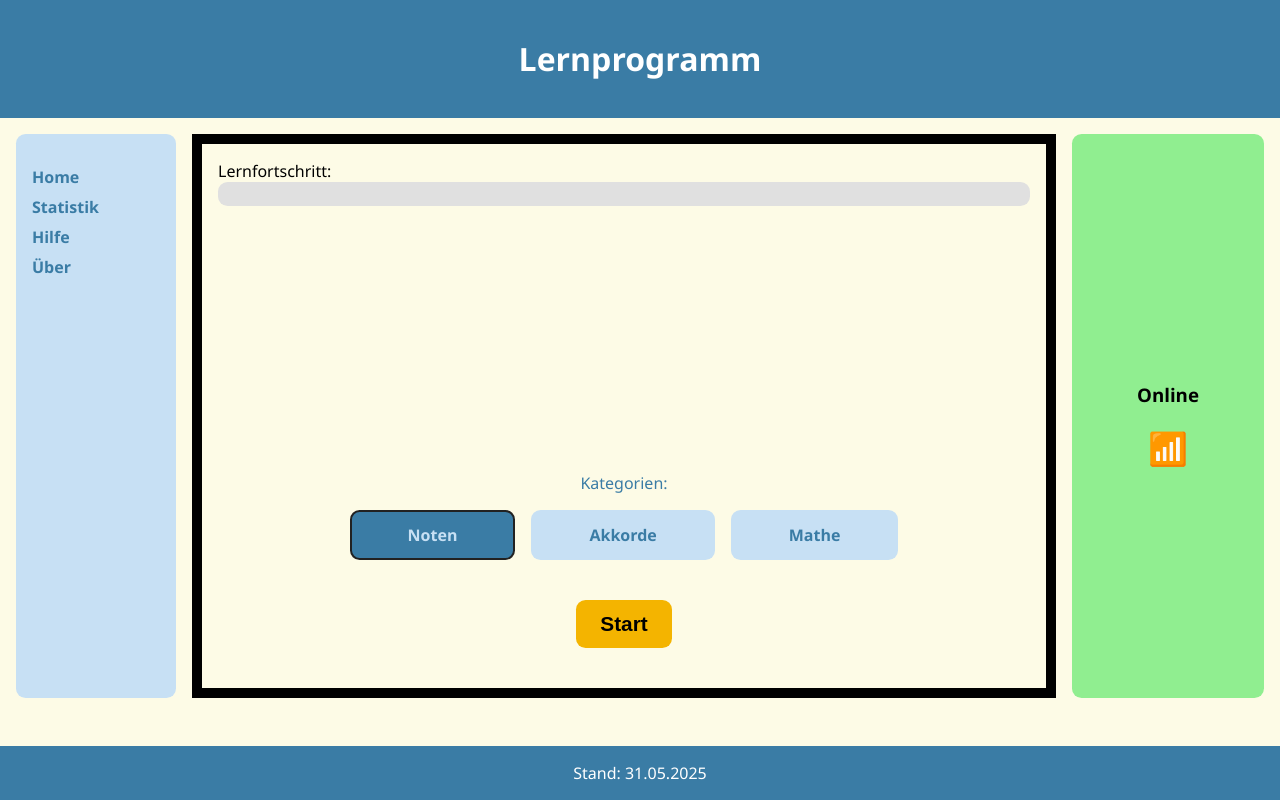
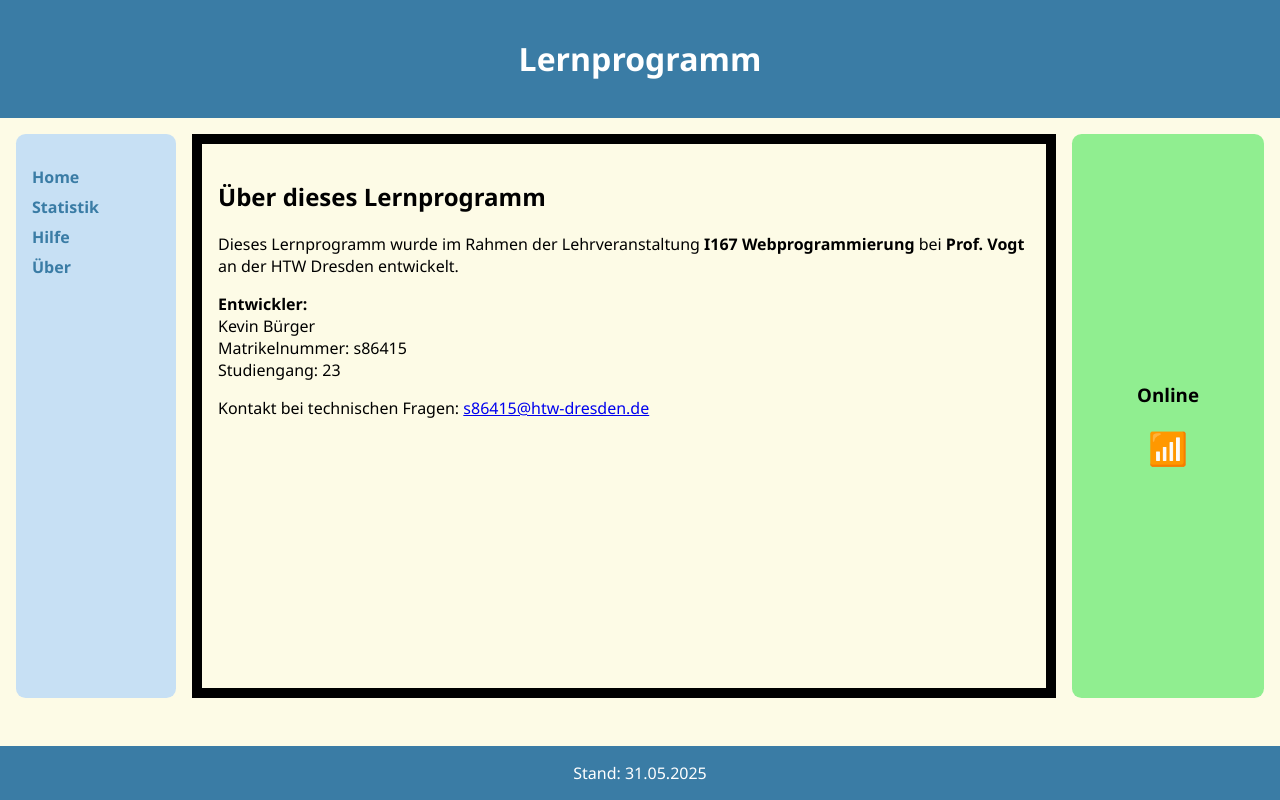
Before and after one commit to buerger-s86415/lernprogramm, a plain HTML site: page index.html in a window 1280 px wide. Both pictures are taken after a click on the link "Über". Drawn offline with nearby package versions, Linux system fonts and the light colour scheme.

Commit message:
add "über"

```diff
--- a/app.js
+++ b/app.js
@@ -128,6 +128,7 @@ class View {
         this.setHandlers();
         this.hasStarted = false;
         this.inProgress = false;
+        this.isFinished = false;
         this.lastKategorie = document.querySelector('input[name="kategorie"]:checked').value;
 
         document.querySelectorAll('input[name="kategorie"]').forEach(radio => {
@@ -141,6 +142,7 @@ class View {
         document.getElementById("nav-statistik").addEventListener("click", this.showAllStats.bind(this));
         document.getElementById("nav-home").addEventListener("click", this.showStartScreen.bind(this));
         document.getElementById("nav-hilfe").addEventListener("click", this.showHelp.bind(this));
+        document.getElementById("nav-info").addEventListener("click", this.showAbout.bind(this));
         this.lastKategorie = document.querySelector('input[name="kategorie"]:checked').value;
         document.querySelectorAll('input[name="kategorie"]').forEach(radio => {
             radio.addEventListener("change", this.onKategorieChange.bind(this));
@@ -150,6 +152,7 @@ class View {
     async start() {
         this.hasStarted = true;
         this.inProgress = true;
+        this.isFinished = false;
 
         document.getElementById("aufgabe").classList.add("visible");
         document.getElementById("aufgabe").style.display = "block";
@@ -218,9 +221,10 @@ class View {
     onKategorieChange(event) {
         const neueKategorie = event.target.value;
 
-        if (!this.hasStarted) {
+        if (!this.hasStarted || this.isFinished) {
             // Wenn kein Durchlauf aktiv, letzte Auswahl merken
             this.lastKategorie = neueKategorie;
+            this.showStartScreen(true);
             return;
         }
 
@@ -252,6 +256,7 @@ class View {
 
         this.hasStartet = false;
         this.inProgress = false;
+        this.isFinished = true;
     }
 
     showAllStats() {
@@ -264,6 +269,7 @@ class View {
         document.getElementById("kategorien").style.display = "none";
         document.getElementById("fortschritt").style.display = "none";
         document.getElementById("hilfebereich").style.display = "none";
+        document.getElementById("ueberbereich").style.display = "none";
 
         const container = document.getElementById("statistikliste");
         container.innerHTML = daten.length === 0
@@ -290,7 +296,7 @@ class View {
         document.getElementById("start").style.display = "inline-block";
         document.getElementById("statistikbereich").style.display = "none";
         document.getElementById("hilfebereich").style.display = "none";
-
+        document.getElementById("ueberbereich").style.display = "none";
         document.getElementById("frage").textContent = "";
         document.getElementById("feedback").textContent = "";
 
@@ -312,8 +318,24 @@ class View {
         document.getElementById("fortschritt").style.display = "none";
         document.getElementById("start").style.display = "none";
         document.getElementById("hilfebereich").style.display = "block";
+        document.getElementById("ueberbereich").style.display = "none";
 
         // Falls Feedback noch da ist
+        document.getElementById("feedback").textContent = "";
+    }
+
+    showAbout() {
+        this.hasStarted = false;
+        this.inProgress = false;
+
+        document.getElementById("aufgabe").style.display = "none";
+        document.getElementById("statistikbereich").style.display = "none";
+        document.getElementById("kategorien").style.display = "none";
+        document.getElementById("fortschritt").style.display = "none";
+        document.getElementById("start").style.display = "none";
+        document.getElementById("hilfebereich").style.display = "none";
+
+        document.getElementById("ueberbereich").style.display = "block";
         document.getElementById("feedback").textContent = "";
     }
 }
--- a/index.html
+++ b/index.html
@@ -83,6 +83,22 @@
       </p>
     </section>
 
+    <section id="ueberbereich" style="display: none;">
+      <h2>Über dieses Lernprogramm</h2>
+      <p>
+        Dieses Lernprogramm wurde im Rahmen der Lehrveranstaltung <strong>I167 Webprogrammierung</strong> bei <strong>Prof. Vogt</strong> an der HTW Dresden entwickelt.
+      </p>
+      <p>
+        <strong>Entwickler:</strong><br>
+        Kevin Bürger<br>
+        Matrikelnummer: s86415<br>
+        Studiengang: 23<br>
+      </p>
+      <p>
+        Kontakt bei technischen Fragen: <a href="mailto:s86415@htw-dresden.de">s86415@htw-dresden.de</a>
+      </p>
+    </section>
+
     </article>
 
     <aside>
```
